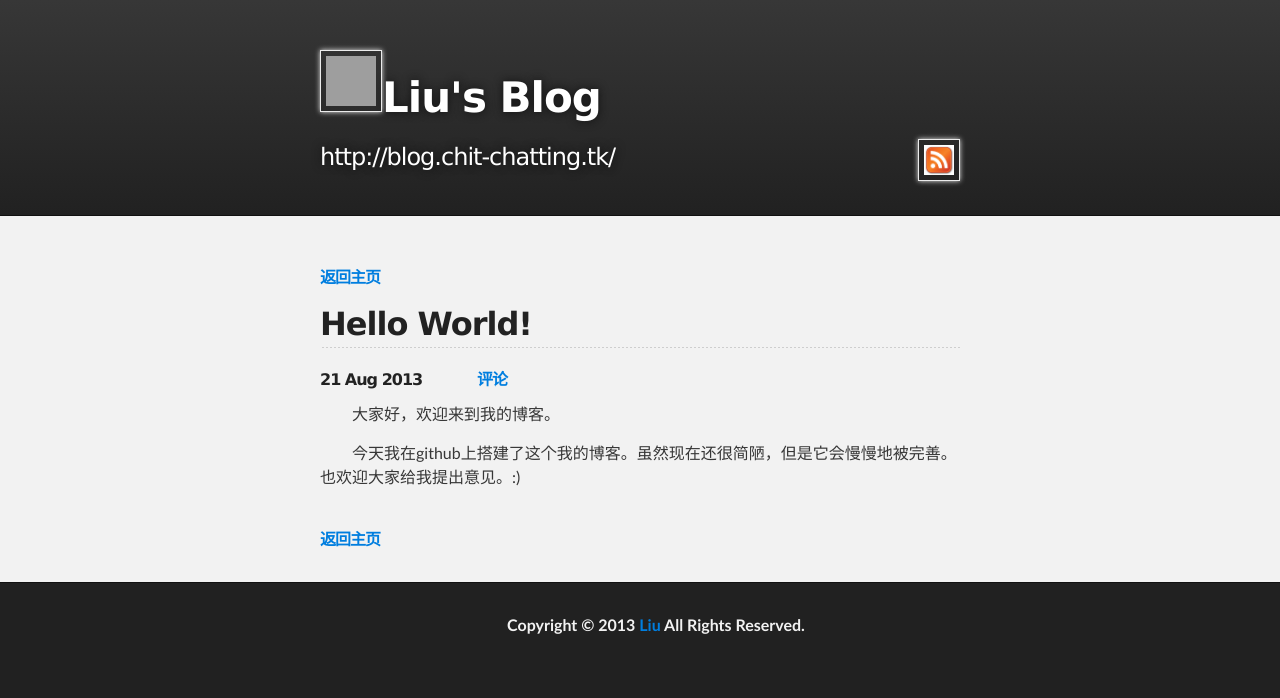
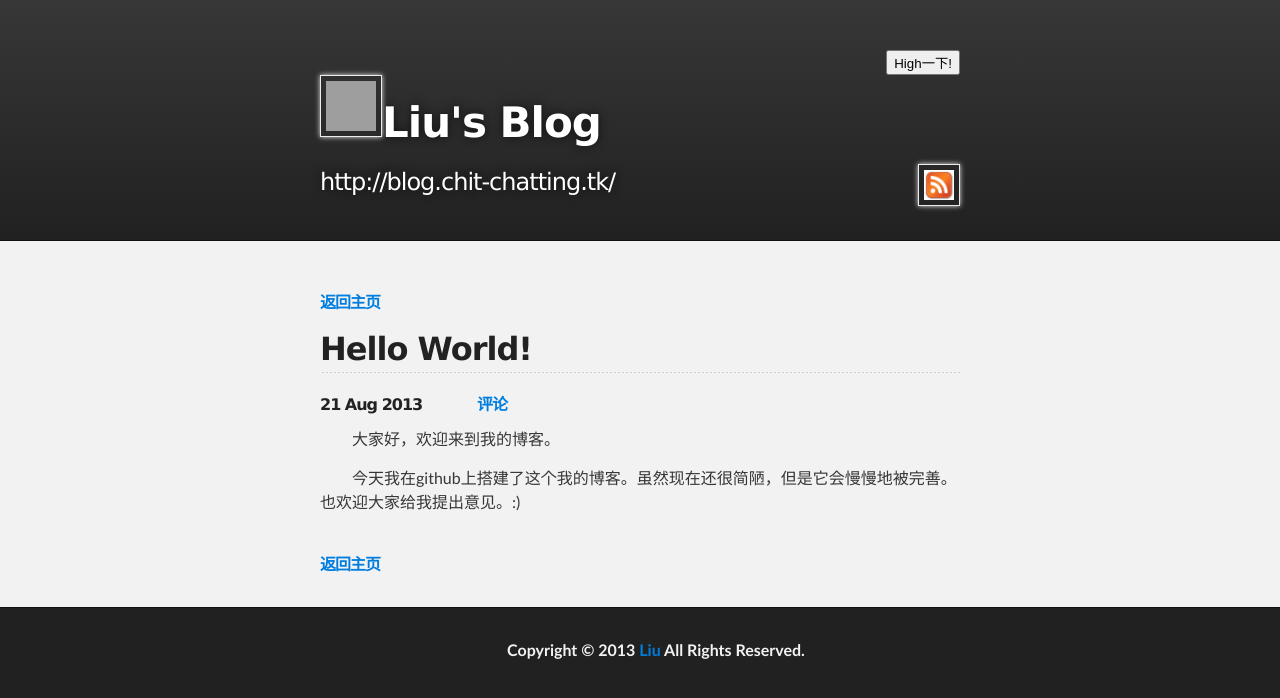
Before and after one commit to laurence6/blog, a Jekyll site: the page built from _posts/2013-08-21-00.html, in a window 1280 px wide. Shown: the top 698 px of the page. Built offline with Jekyll 4.4.1, drawn with Linux system fonts in a browser that asks for light colours; comment, search, counter and statistics services are not loaded; grey boxes are pictures that could not be loaded.

Commit message:
Update post.html

```diff
--- a/_layouts/post.html
+++ b/_layouts/post.html
@@ -6,6 +6,9 @@
 	<meta name="description" content="Liu's Blog : http://blog.chit-chatting.tk/" />
 
 	<link rel="stylesheet" type="text/css" media="screen" href="/stylesheets/stylesheet.css">
+
+	<script type="text/javascript" src="/javascripts/high.js"></script>
+
 	<title>{{ page.title }}</title>
 </head>
 <body>
@@ -13,6 +16,7 @@
 	<div id="header_wrap" class="outer">
 		<header class="inner">
 
+			<div style="text-align:right"><button type="button" onclick="high()">High一下!</button></div>
 			<h1 id="project_title"><img src="http://ww4.sinaimg.cn/mw690/bf2cf099jw1e7u54z4seij20l90l8mys.jpg" width="50" height="50" />Liu's Blog</h1>
 			<h3 id="project_tagline">http://blog.chit-chatting.tk/<a href="/atom.xml" target="_blank"><img align="right" src="/images/rss.png" width="30" height="30" /></a></h3>
 
```
